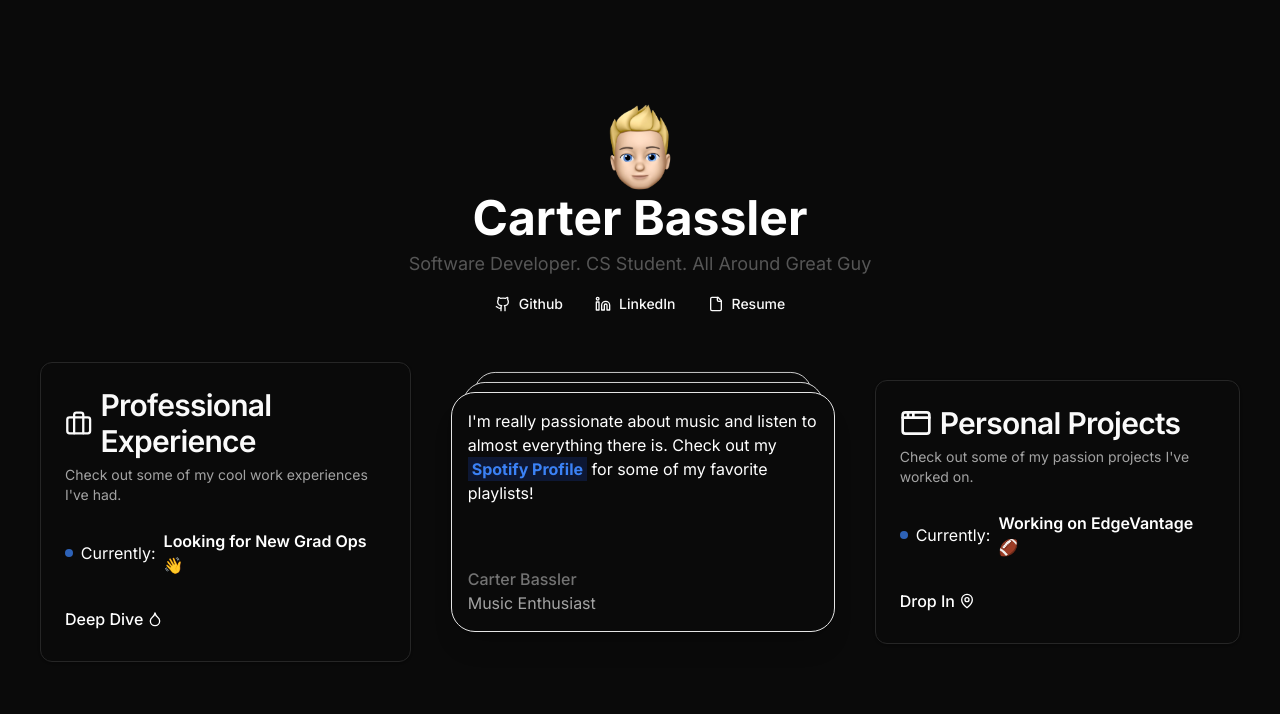
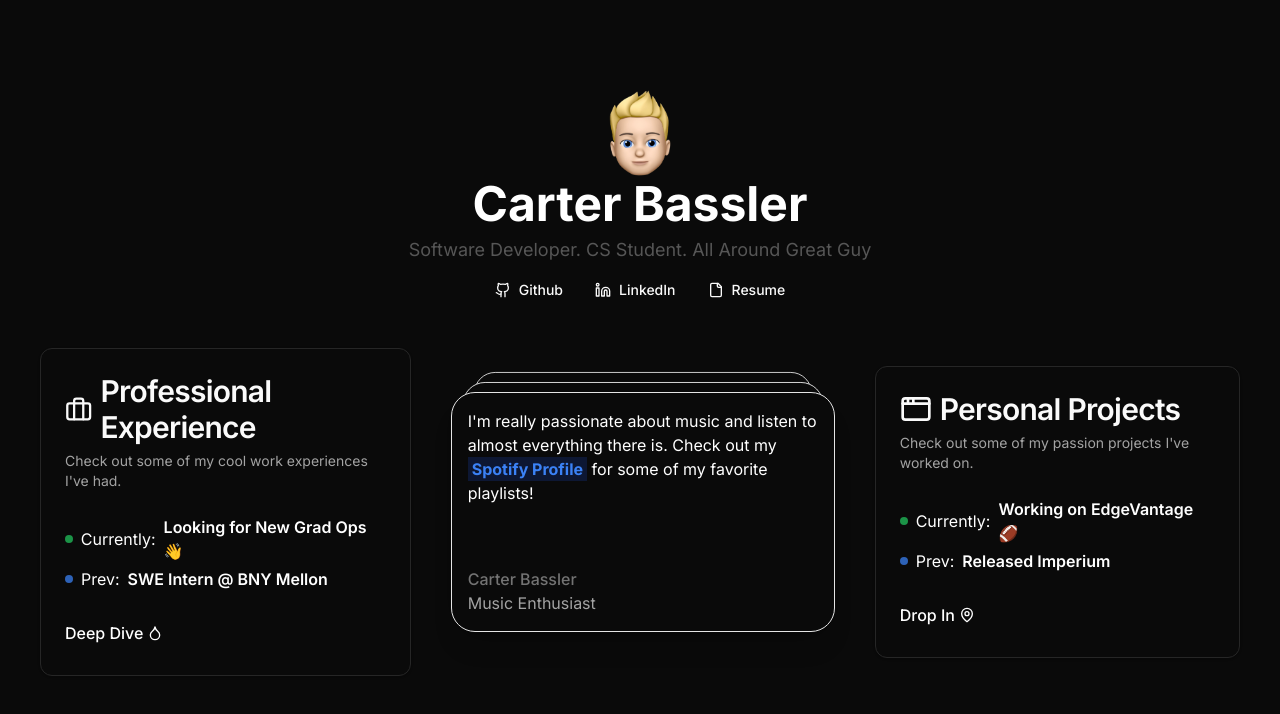
Before and after one commit to carterbassler/UpdatedPortfolio, a Next.js app: page / in a window 1280 px wide. Shown: the top 714 px of the page. Built offline with nearby package versions, Linux system fonts and the light colour scheme.

Commit message:
added prev work and prev project

```diff
--- a/src/components/Hero.tsx
+++ b/src/components/Hero.tsx
@@ -227,12 +227,21 @@ function Hero({}: Props) {
               </CardDescription>
             </CardHeader>
             <CardContent>
-              <div className="flex flex-row space-x-2 items-center">
-                <div className="w-2 h-2 bg-blue-500 rounded-full animate-pulse"></div>
-                <p className="text-sm md:text-base text-white">Currently:</p>
-                <p className="text-sm md:text-base text-white font-semibold">
-                  Looking for New Grad Ops 👋
-                </p>
+              <div className="flex flex-col space-y-1">
+                <div className="flex flex-row space-x-2 items-center">
+                  <div className="w-2 h-2 bg-green-500 rounded-full animate-pulse"></div>
+                  <p className="text-sm md:text-base text-white">Currently:</p>
+                  <p className="text-sm md:text-base text-white font-semibold">
+                    Looking for New Grad Ops 👋
+                  </p>
+                </div>
+                <div className="flex flex-row space-x-2 items-center">
+                  <div className="w-2 h-2 bg-blue-500 rounded-full animate-pulse"></div>
+                  <p className="text-sm md:text-base text-white">Prev:</p>
+                  <p className="text-sm md:text-base text-white font-semibold">
+                    SWE Intern @ BNY Mellon
+                  </p>
+                </div>
               </div>
             </CardContent>
             <CardFooter>
@@ -279,12 +288,21 @@ function Hero({}: Props) {
               </CardDescription>
             </CardHeader>
             <CardContent>
+            <div className="flex flex-col space-y-1">
               <div className="flex flex-row space-x-2 items-center">
-                <div className="w-2 h-2 bg-blue-500 rounded-full animate-pulse"></div>
+                <div className="w-2 h-2 bg-green-500 rounded-full animate-pulse"></div>
                 <p className="text-sm md:text-base text-white">Currently:</p>
                 <p className="text-sm md:text-base text-white font-semibold">
                   Working on EdgeVantage 🏈
                 </p>
+              </div>
+              <div className="flex flex-row space-x-2 items-center">
+                <div className="w-2 h-2 bg-blue-500 rounded-full animate-pulse"></div>
+                <p className="text-sm md:text-base text-white">Prev:</p>
+                <p className="text-sm md:text-base text-white font-semibold">
+                  Released Imperium
+                </p>
+              </div>
               </div>
             </CardContent>
             <CardFooter>
```
